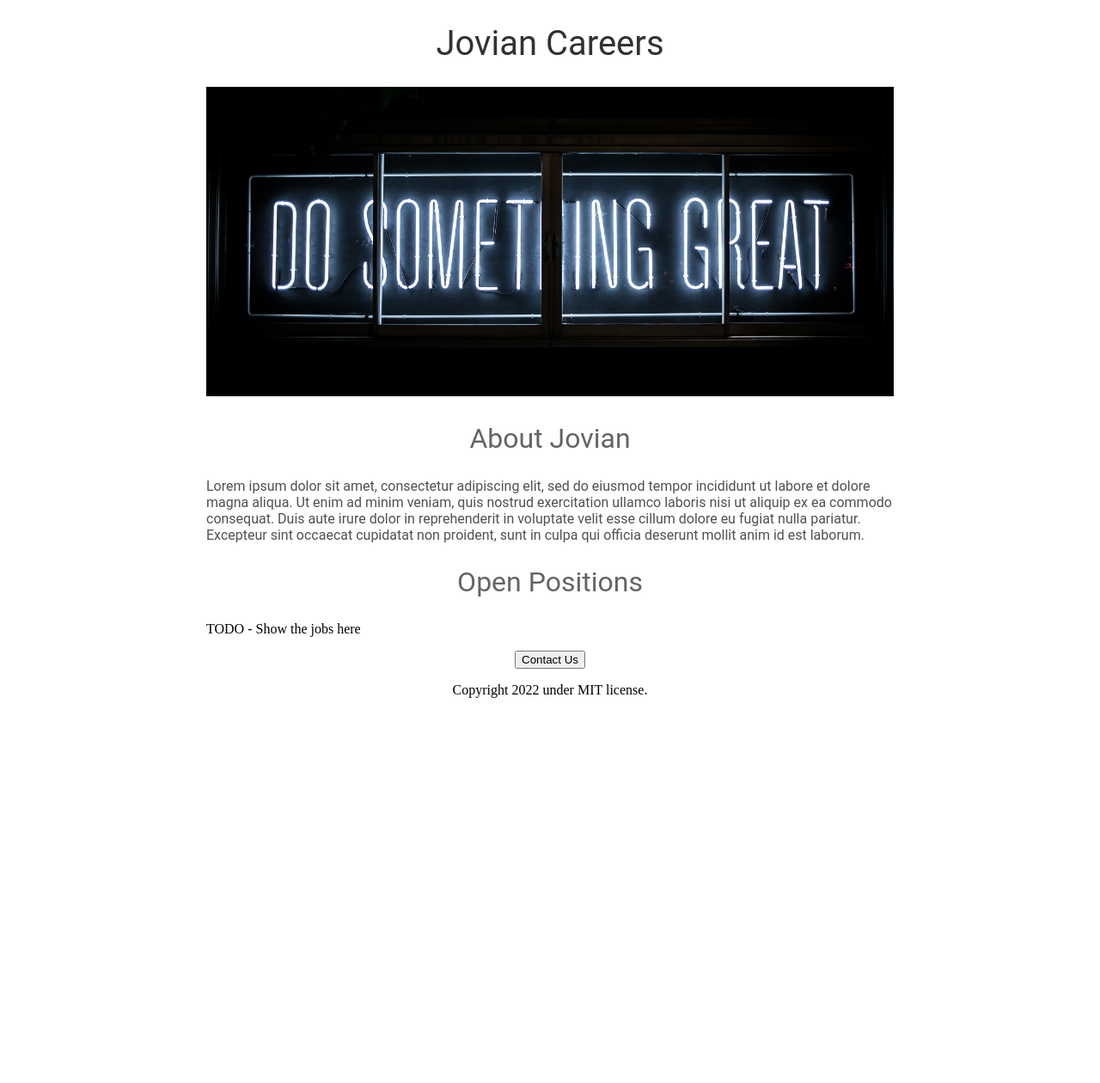
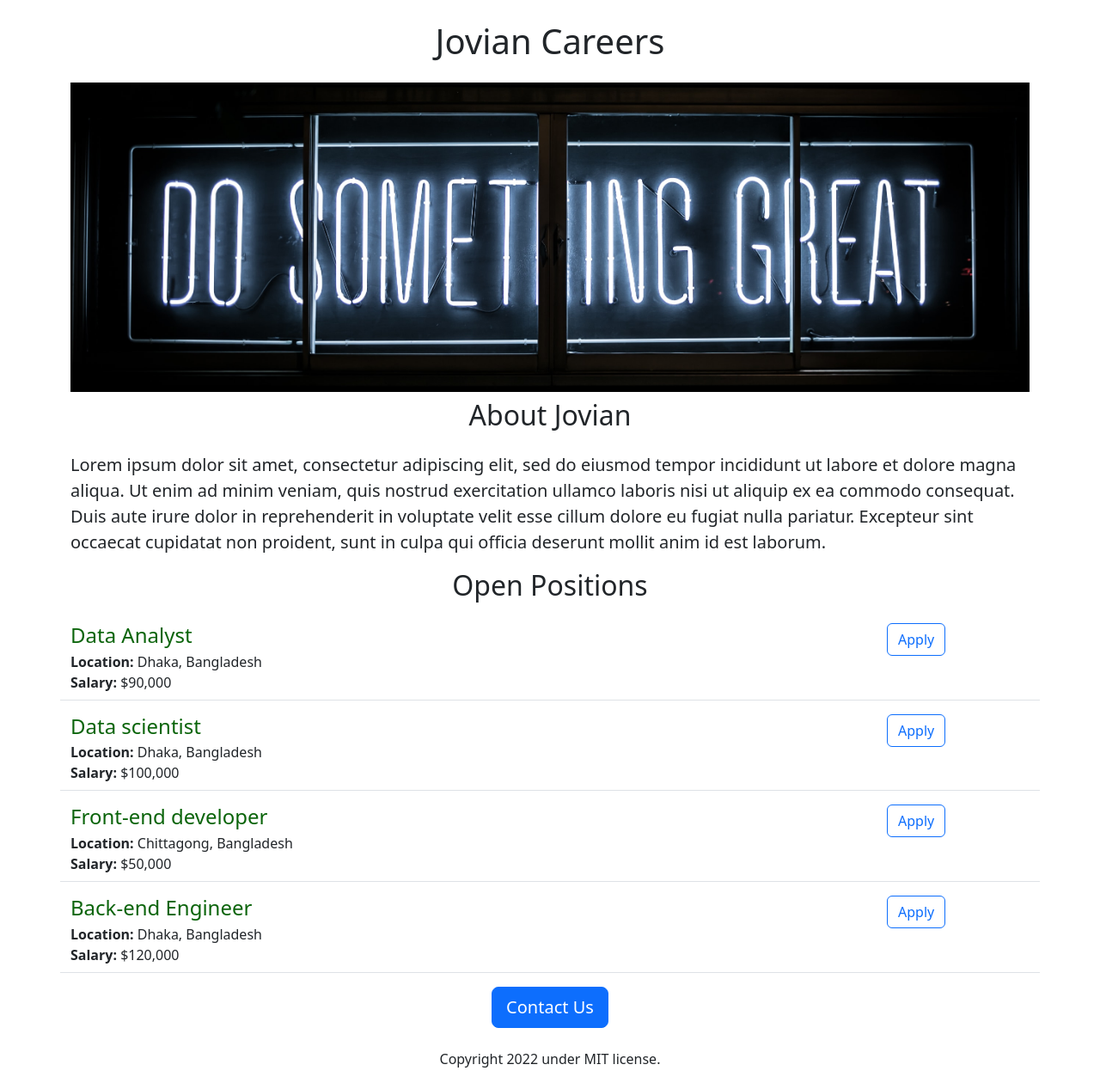
Before and after one commit to Shakil7654/jobian-career-website, a Flask app: page / in a window 1280 px wide. Shown: the whole page at 86% size. Before the commit the page ends 812 px from the top, so only its background shows below. Run offline with Flask 2, Linux system fonts and the light colour scheme.

Commit message:
Added dynamic data

```diff
--- a/app.py
+++ b/app.py
@@ -1,10 +1,37 @@
 from flask import Flask, render_template
 
 app = Flask(__name__)
+JOBS = [
+  {
+    'id':1,
+    'title':'Data Analyst',
+    'location':'Dhaka, Bangladesh',
+    'salary':'$90,000'
+  },
+  {
+    'id':2,
+    'title':'Data scientist',
+    'location':'Dhaka, Bangladesh',
+    'salary':'$100,000'
+  },
+  {
+    'id':3,
+    'title':'Front-end developer',
+    'location':'Chittagong, Bangladesh',
+    'salary':'$50,000'
+  },
+  {
+    'id':4,
+    'title':'Back-end Engineer',
+    'location':'Dhaka, Bangladesh',
+    'salary':'$120,000'
+  }
+
+]
 
 @app.route("/")
 def hello_world():
-  return render_template('home.html')
+  return render_template('home.html', jobs = JOBS)
 
 if __name__ == '__main__':
   app.run(host='0.0.0.0', debug=True)
--- a/templates/home.html
+++ b/templates/home.html
@@ -2,56 +2,40 @@
 <html>
   <head>
     <title>Jovian careers</title>
+    <meta charset="utf-8">
+    <meta name="viewport" content="width=device-width, initial-scale=1">
+    <link href="https://cdn.jsdelivr.net/npm/bootstrap@5.2.3/dist/css/bootstrap.min.css" rel="stylesheet" integrity="sha384-rbsA2VBKQhggwzxH7pPCaAqO46MgnOM80zW1RWuH61DGLwZJEdK2Kadq2F9CUG65" crossorigin="anonymous">
     <style>
-      h1{
-        font-size: 40px;
-        font-family: Roboto;
-        font-weight: normal;
-        color: rgb(50,50,50);
-        text-align: center;
+      #banner {
+        height: 360px;
+        width:100%;
+        object-fit:cover;
       }
-
-      h2{
-        font-size: 32px;
-        font-family: Roboto;
-        font-weight: normal;
-        color: rgb(100,100,100);
-        text-align: center;
-      }
-      .bodytext{
-        font-family: Roboto;
-        color: rgb(80,80,80);
-      }
-
-      #banner{
-        width: 100%;
-        height: 360px;
-        object-fit: cover;
-
-      }
-
-      #container{
-        max-width: 800px;
-        margin: 0 auto;
-
-      }
-
     </style>
   </head>
+
   <body>
-    <div id="container">
-      <h1>Jovian Careers</h1>
-      <img id="banner" src="https://jobian-career-website.shakil7654.repl.co/static/banner.jpg">
+    <div class="container">
+      <h1 class="text-center mt-4 mb-4">Jovian Careers</h1>
+      <img class="img-fluid" id="banner" src="https://jobian-career-website.shakil7654.repl.co/static/banner.jpg">
 
-      <h2>About Jovian</h2>
+      <h2 class="text-center mt-2 mb-4">About Jovian</h2>
 
-      <p class="bodytext">Lorem ipsum dolor sit amet, consectetur adipiscing elit, sed do eiusmod tempor incididunt ut labore et dolore magna aliqua. Ut enim ad minim veniam, quis nostrud exercitation ullamco laboris nisi ut aliquip ex ea commodo consequat. Duis aute irure dolor in reprehenderit in voluptate velit esse cillum dolore eu fugiat nulla pariatur. Excepteur sint occaecat cupidatat non proident, sunt in culpa qui officia deserunt mollit anim id est laborum.</p>
-      <h2>Open Positions</h2>
-      <p>TODO - Show the jobs here</p>
-      <div style="text-align:center;">
-      <button>Contact Us</button>
-        <p>Copyright 2022 under MIT license. </p>
+      <p class="lead">Lorem ipsum dolor sit amet, consectetur adipiscing elit, sed do eiusmod tempor incididunt ut labore et dolore magna aliqua. Ut enim ad minim veniam, quis nostrud exercitation ullamco laboris nisi ut aliquip ex ea commodo consequat. Duis aute irure dolor in reprehenderit in voluptate velit esse cillum dolore eu fugiat nulla pariatur. Excepteur sint occaecat cupidatat non proident, sunt in culpa qui officia deserunt mollit anim id est laborum.</p>
+
+      <h2 class="text-center mt-2 mb-4">Open Positions</h2>
+
+      <div>
+        {%for job in jobs %}
+          {% include 'jobitem.html' %}
+        {% endfor %}
       </div>
+
+      <div class="text-center">
+      <button class="btn btn-primary btn-lg">Contact Us</button>
+        <p class="mt-4">Copyright 2022 under MIT license. </p>
+      </div>
+
     </div>
   </body>
 </html>
--- /dev/null
+++ b/templates/jobitem.html
@@ -0,0 +1,21 @@
+<div class="border-bottom row" style="margin-bottom: 16px;padding-bottom:8px">
+
+  <div class="col-10">
+    <h4 style="color:rgb(10,100,10); margin-bottom:4px;">
+      {{job['title']}}
+    </h4>
+    <div>
+      <b> Location:</b> {{job['location']}}
+    </div>
+      {% if 'salary' in job %}
+        <div>
+          <b> Salary:  </b> {{job['salary'  ]}}
+        </div>
+      {% endif %}
+  </div>
+
+  <div class="col-2">
+    <button type="button" class="btn btn-outline-primary"> Apply</button>
+  </div>
+
+</div>
```
